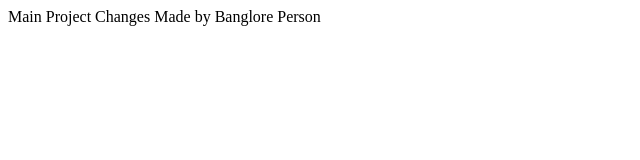
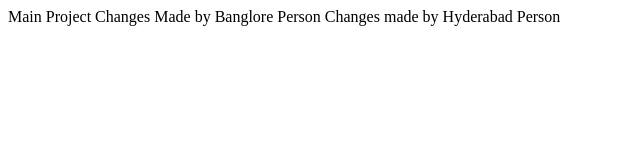
Before and after one commit to Saisreemunjeti/Hyd-Banglore-git-2, a plain HTML site: page index.html in a window 1280 px wide. Shown: the whole page, without its empty margins (0-640 px from the left). Drawn offline with Linux system fonts and the light colour scheme.

Commit message:
Hyderabad update 2

```diff
--- a/index.html
+++ b/index.html
@@ -8,5 +8,6 @@
 <body>
     Main Project
     Changes Made by Banglore Person
+    Changes made by Hyderabad Person
 </body>
 </html>
```
